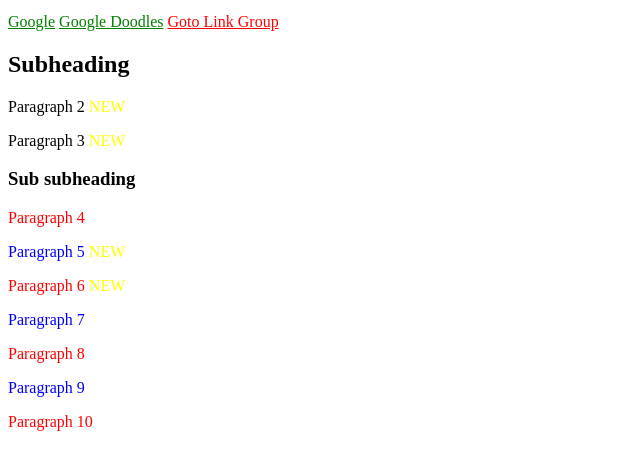
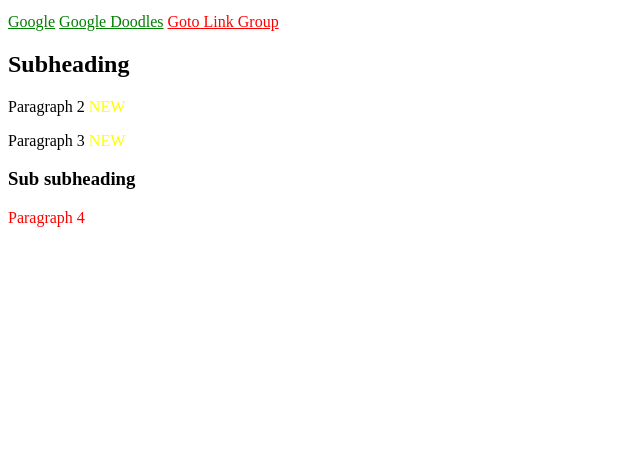
Before and after one commit to almin08/zadatak-css, a plain HTML site: page index.html in a window 1280 px wide. Shown: the part 101-570 px from the top of the page, without its empty margins (0-640 px from the left). Drawn offline with Linux system fonts and the light colour scheme.

Commit message:
Update index.html

```diff
--- a/index.html
+++ b/index.html
@@ -59,12 +59,3 @@
   <!-- Ovo je second-div -->
   <div id="second-div">
     <p>Paragraph 4</p>
-    <p>Paragraph 5</p>
-    <p>Paragraph 6</p>
-    <p>Paragraph 7</p>
-    <p>Paragraph 8</p>
-    <p>Paragraph 9</p>
-    <p>Paragraph 10</p>
-  </div>
-</body>
-</html>
```
